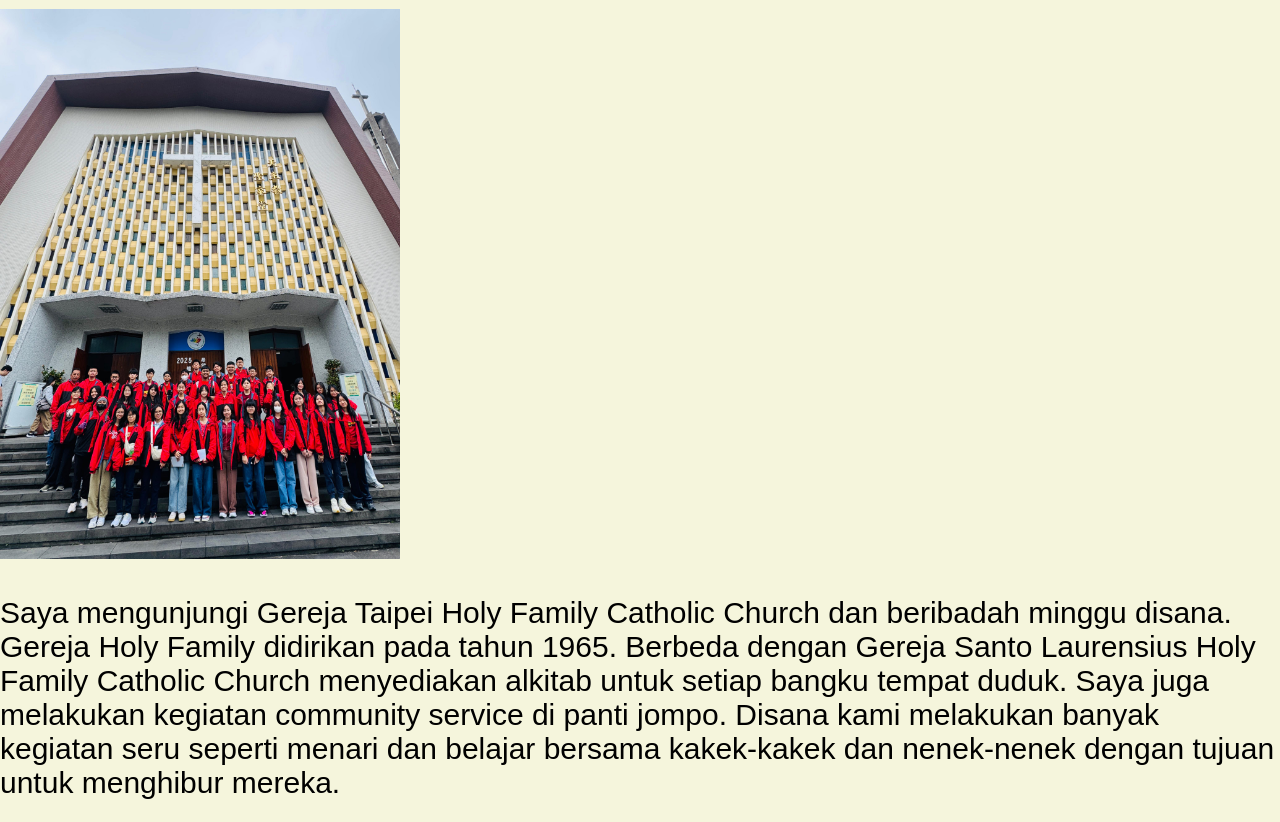
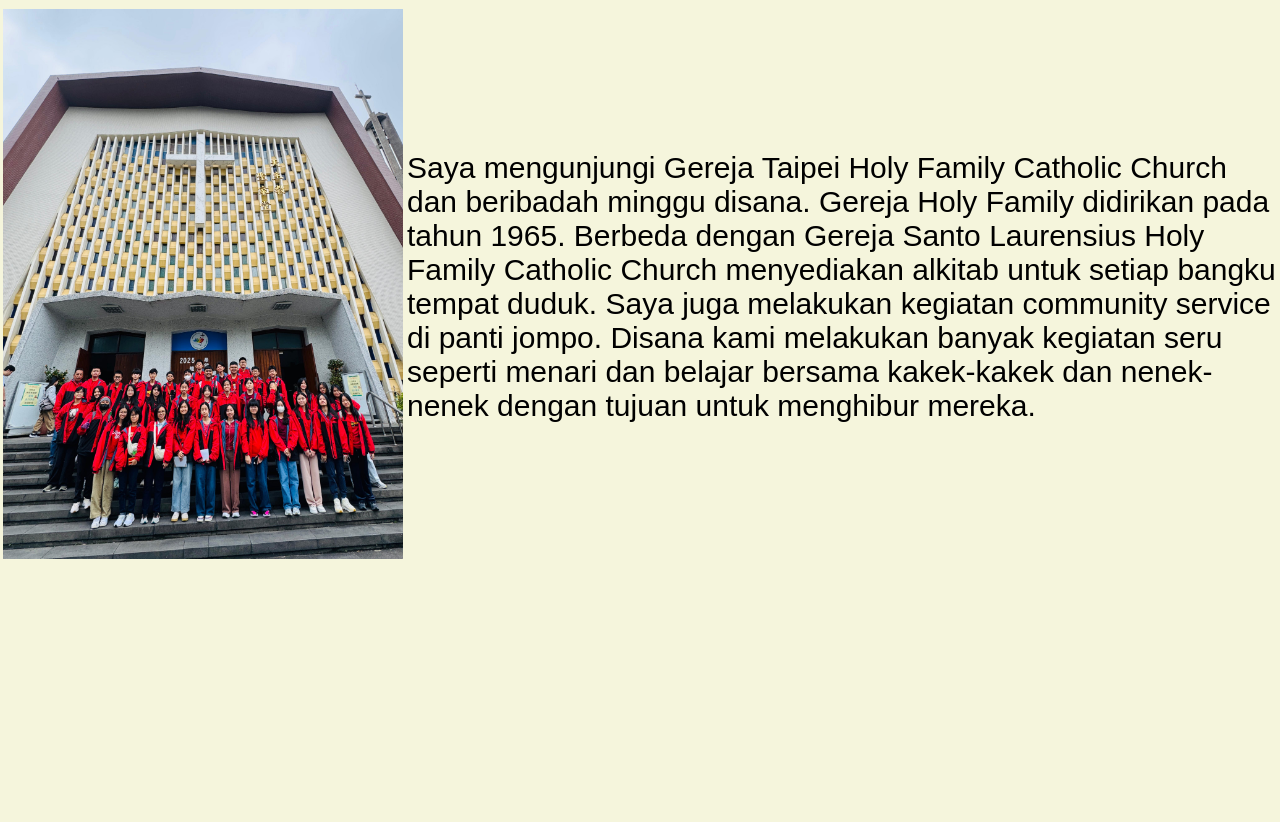
Before and after one commit to matthewsnrt/website-edutrip-kelas8A, a plain HTML site: page agama.html in a window 1280 px wide. Shown: the part 170-992 px from the top of the page. After the commit the page ends 800 px from the top, so only its background shows below. Drawn offline with Linux system fonts and the light colour scheme.

Commit message:
Update agama.html

```diff
--- a/agama.html
+++ b/agama.html
@@ -52,8 +52,9 @@
     </header>
 
     <h1>Ini adalah halaman Agama</h1>
-    <p><img src="Holy Family Church.jpg" width="400" height="550"></img></p>
-    <p>Saya mengunjungi Gereja Taipei Holy Family Catholic Church dan beribadah minggu disana. Gereja Holy Family didirikan pada tahun 1965. Berbeda dengan Gereja Santo Laurensius Holy Family Catholic Church menyediakan alkitab untuk setiap bangku tempat duduk. Saya juga melakukan kegiatan community service di panti jompo. Disana kami melakukan banyak kegiatan seru seperti menari dan belajar bersama kakek-kakek dan nenek-nenek dengan tujuan untuk menghibur mereka.</p>
-    <p><img src="Holy Family Church.jpg" width="400" height="550"></img></p>
+    <table>
+    <td><img src="Holy Family Church.jpg" width="400" height="550"></img></td>
+    <td>Saya mengunjungi Gereja Taipei Holy Family Catholic Church dan beribadah minggu disana. Gereja Holy Family didirikan pada tahun 1965. Berbeda dengan Gereja Santo Laurensius Holy Family Catholic Church menyediakan alkitab untuk setiap bangku tempat duduk. Saya juga melakukan kegiatan community service di panti jompo. Disana kami melakukan banyak kegiatan seru seperti menari dan belajar bersama kakek-kakek dan nenek-nenek dengan tujuan untuk menghibur mereka.</td>
+    </table>
 </body>
 </html>
```
